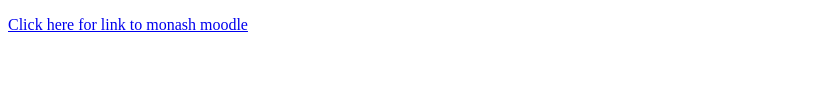
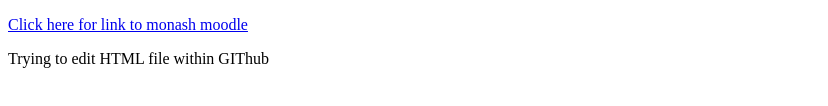
Before and after one commit to Demondemolition/fit3179, a plain HTML site: page index.html in a window 1280 px wide. Shown: the part 496-602 px from the top of the page, without its empty margins (0-828 px from the left). Drawn offline with Linux system fonts and the light colour scheme.

Commit message:
Update index.html

```diff
--- a/index.html
+++ b/index.html
@@ -36,6 +36,7 @@
     <a href="https://lms.monash.edu/">
         Click here for link to monash moodle
     </a>
+    <p> Trying to edit HTML file within GIThub </p>
 
 </body>
 </html>
```
